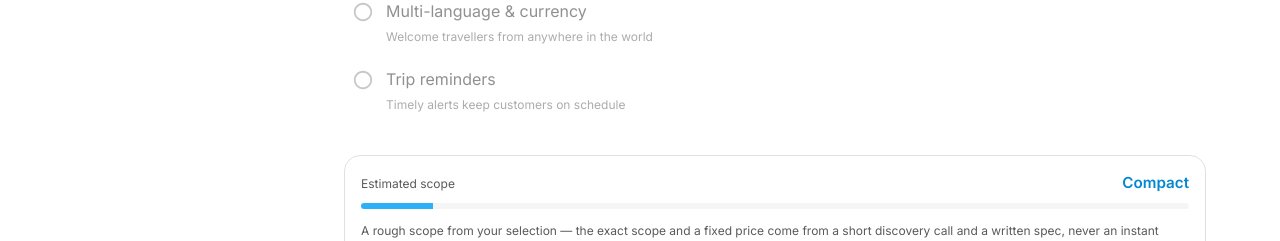
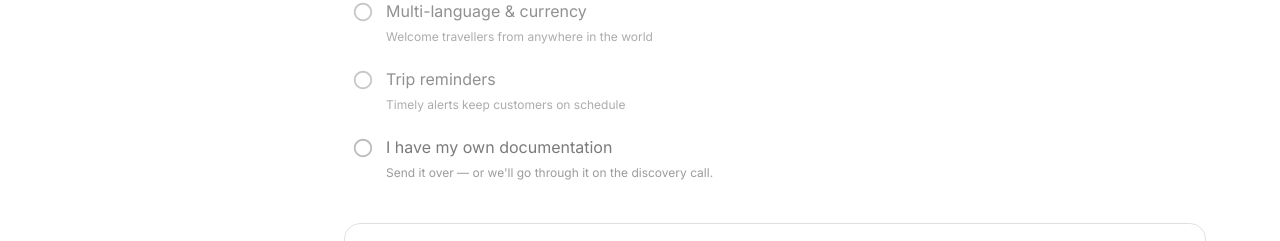
Before and after one commit to mkdigitalsk/portfolio, a Next.js app: page /app/booking in a window 1280 px wide. Shown: the part 1080-1321 px from the top of the page. Built offline with nearby package versions, Linux system fonts and the light colour scheme; no server answers; what @mui/material-nextjs would draw is missing.

Commit message:
feat: add 'I have my own documentation' tick to the configurator

```diff
--- a/locales/cs-CZ.json
+++ b/locales/cs-CZ.json
@@ -139,7 +139,10 @@
       "standard": "Standardní",
       "comprehensive": "Komplexní",
       "hint": "Hrubý rozsah z tvého výběru — přesný rozsah a fixní cenu určíme z krátkého úvodního hovoru a písemného spec-u, ne z okamžitého čísla."
-    }
+    },
+    "hasDocLabel": "Mám vlastní dokumentaci",
+    "hasDocBenefit": "Pošlete nám ji — nebo ji projdeme na úvodním hovoru.",
+    "hasDocMail": "Klient má vlastní dokumentaci / specifikaci."
   },
   "hero": {
     "headline": "Vedené seniorem. Fintech kvalita. Plná odpovědnost.",
--- a/locales/de-DE.json
+++ b/locales/de-DE.json
@@ -139,7 +139,10 @@
       "standard": "Standard",
       "comprehensive": "Umfassend",
       "hint": "Ein grober Umfang aus Ihrer Auswahl — den genauen Umfang und einen Festpreis ermitteln wir aus einem kurzen Erstgespräch und einer schriftlichen Spezifikation, nie aus einer Sofortzahl."
-    }
+    },
+    "hasDocLabel": "Ich habe eine eigene Dokumentation",
+    "hasDocBenefit": "Senden Sie sie uns — oder wir gehen sie im Erstgespräch durch.",
+    "hasDocMail": "Kunde hat eigene Dokumentation / Spezifikation."
   },
   "hero": {
     "headline": "Senior-geführt. Fintech-Qualität. Voll verantwortlich.",
--- a/locales/en-GB.json
+++ b/locales/en-GB.json
@@ -139,7 +139,10 @@
       "standard": "Standard",
       "comprehensive": "Comprehensive",
       "hint": "A rough scope from your selection — the exact scope and a fixed price come from a short discovery call and a written spec, never an instant number."
-    }
+    },
+    "hasDocLabel": "I have my own documentation",
+    "hasDocBenefit": "Send it over — or we'll go through it on the discovery call.",
+    "hasDocMail": "Client has their own documentation / spec."
   },
   "hero": {
     "headline": "Senior-led, fintech-grade, fully accountable.",
--- a/locales/sk-SK.json
+++ b/locales/sk-SK.json
@@ -139,7 +139,10 @@
       "standard": "Štandardný",
       "comprehensive": "Komplexný",
       "hint": "Hrubý rozsah z tvojho výberu — presný rozsah a fixnú cenu určíme z krátkeho úvodného hovoru a písomného spec-u, nie z okamžitého čísla."
-    }
+    },
+    "hasDocLabel": "Mám vlastnú dokumentáciu",
+    "hasDocBenefit": "Pošlete nám ju — alebo ju prejdeme na úvodnom hovore.",
+    "hasDocMail": "Klient má vlastnú dokumentáciu / špecifikáciu."
   },
   "hero": {
     "headline": "Vedené seniorom. Fintech kvalita. Plná zodpovednosť.",
--- a/src/features/showcase/AppDetail.tsx
+++ b/src/features/showcase/AppDetail.tsx
@@ -63,6 +63,7 @@ export function AppDetail({ appId }: AppDetailProps) {
   const [error, setError] = useState(false)
   const [sent, setSent] = useState(false)
   const [showEmailError, setShowEmailError] = useState(false)
+  const [hasDoc, setHasDoc] = useState(false) // "I have my own documentation" — optional flag on the lead
 
   // Reset everything to defaults when the app type changes (rail switch) — the React-recommended
   // "adjust state when a prop changes" pattern, robust even if Next reuses the instance. Each app
@@ -81,6 +82,7 @@ export function AppDetail({ appId }: AppDetailProps) {
     setError(false)
     setSent(false)
     setShowEmailError(false)
+    setHasDoc(false)
   }
 
   const emailValid = /^[^\s@]+@[^\s@]+\.[^\s@]+$/.test(email)
@@ -104,9 +106,11 @@ export function AppDetail({ appId }: AppDetailProps) {
     benefit: t(`apps.${id}.features.${key}.benefit`),
   }))
   const selectedFeatures = features.filter((feature) => selected.has(feature.key))
-  const canSubmit = isCustom
-    ? selectedFeatures.length > 0 || note.trim().length > 0
-    : selectedFeatures.length > 0
+  const canSubmit = hasDoc
+    ? true
+    : isCustom
+      ? selectedFeatures.length > 0 || note.trim().length > 0
+      : selectedFeatures.length > 0
 
   // Public scope signal — complexity only, never a price (price = difficulty × country stays internal).
   const maxScore = scopeScore(appId, app.featureKeys, ['web', 'mobile'])
@@ -172,6 +176,7 @@ export function AppDetail({ appId }: AppDetailProps) {
             isCustom ? t('home.customIntro') : t('home.mailIntro', { app: appLabel }),
             '',
             ...selectedFeatures.map((feature) => `• ${feature.label}`),
+            ...(hasDoc ? ['', t('home.hasDocMail')] : []),
             ...(note.trim() ? ['', `${t('home.noteLabel')}:`, note.trim()] : []),
           ].join('\n'),
         }),
@@ -383,6 +388,40 @@ export function AppDetail({ appId }: AppDetailProps) {
                     </Box>
                   )
                 })}
+
+                {/* Optional meta tick at the bottom of the list — the client already has a spec/docs. */}
+                <Box
+                  role="checkbox"
+                  aria-checked={hasDoc}
+                  tabIndex={0}
+                  onClick={() => setHasDoc(!hasDoc)}
+                  onKeyDown={(event) => onSelectableKeyDown(event, () => setHasDoc(!hasDoc))}
+                  sx={{
+                    display: 'flex',
+                    gap: 1.5,
+                    alignItems: 'flex-start',
+                    cursor: 'pointer',
+                    borderRadius: 1,
+                    p: 1,
+                    mx: -1,
+                    mt: 1,
+                    outline: 'none',
+                    opacity: hasDoc ? 1 : 0.6,
+                    transition: 'background-color 0.15s ease, opacity 0.15s ease',
+                    '&:hover': { backgroundColor: 'action.hover' },
+                    '&:focus-visible': { backgroundColor: 'action.hover' },
+                  }}
+                >
+                  {hasDoc ? (
+                    <CheckCircleRounded sx={{ color: accent, fontSize: 22, mt: '2px', flexShrink: 0 }} />
+                  ) : (
+                    <RadioButtonUnchecked sx={{ color: 'text.disabled', fontSize: 22, mt: '2px', flexShrink: 0 }} />
+                  )}
+                  <Box>
+                    <TextBody1Neutral80>{t('home.hasDocLabel')}</TextBody1Neutral80>
+                    <TextCaptionNeutral60>{t('home.hasDocBenefit')}</TextCaptionNeutral60>
+                  </Box>
+                </Box>
               </Stack>
 
               <Box sx={{ mb: 3, p: 2, borderRadius: 2, border: '1px solid', borderColor: 'divider' }}>
```
